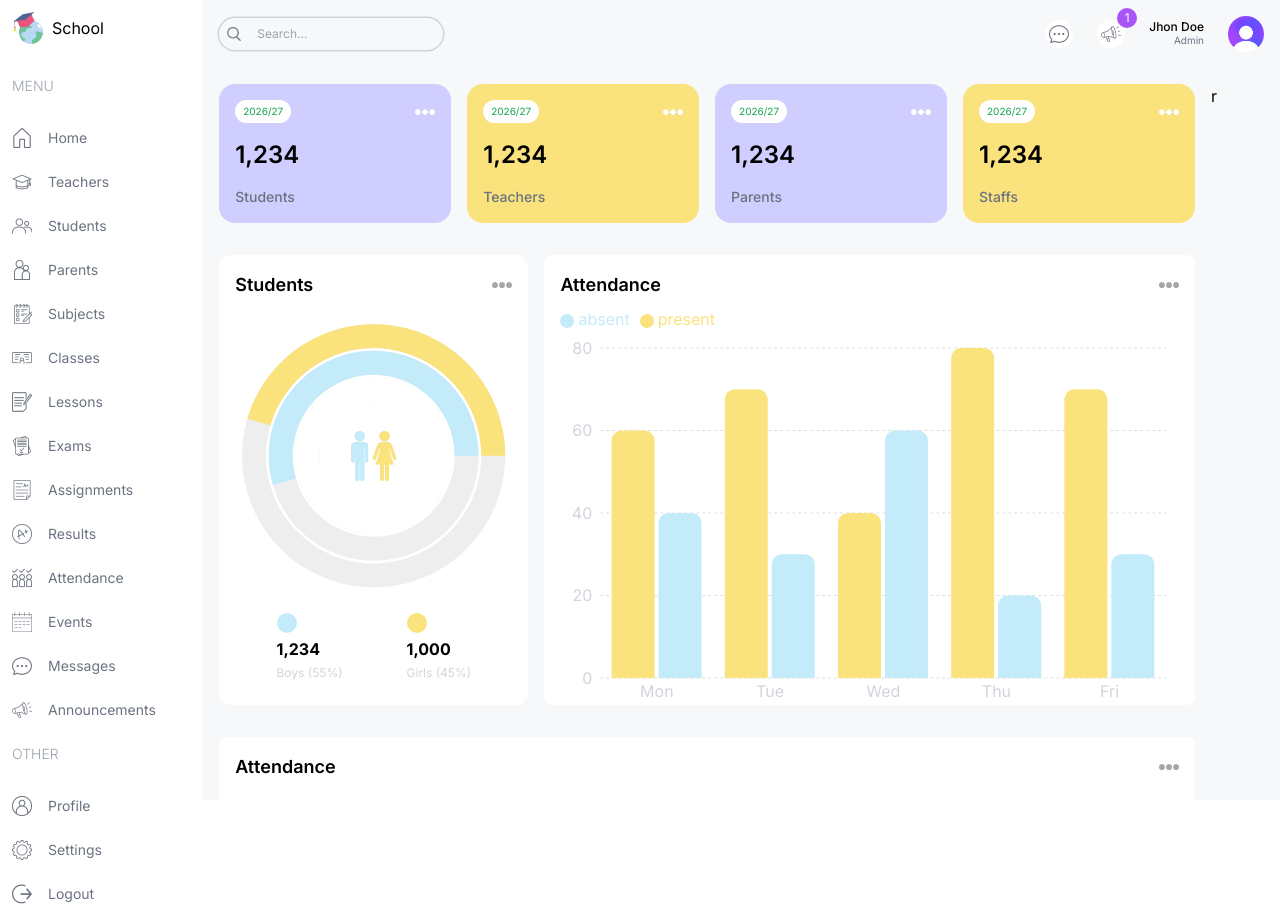
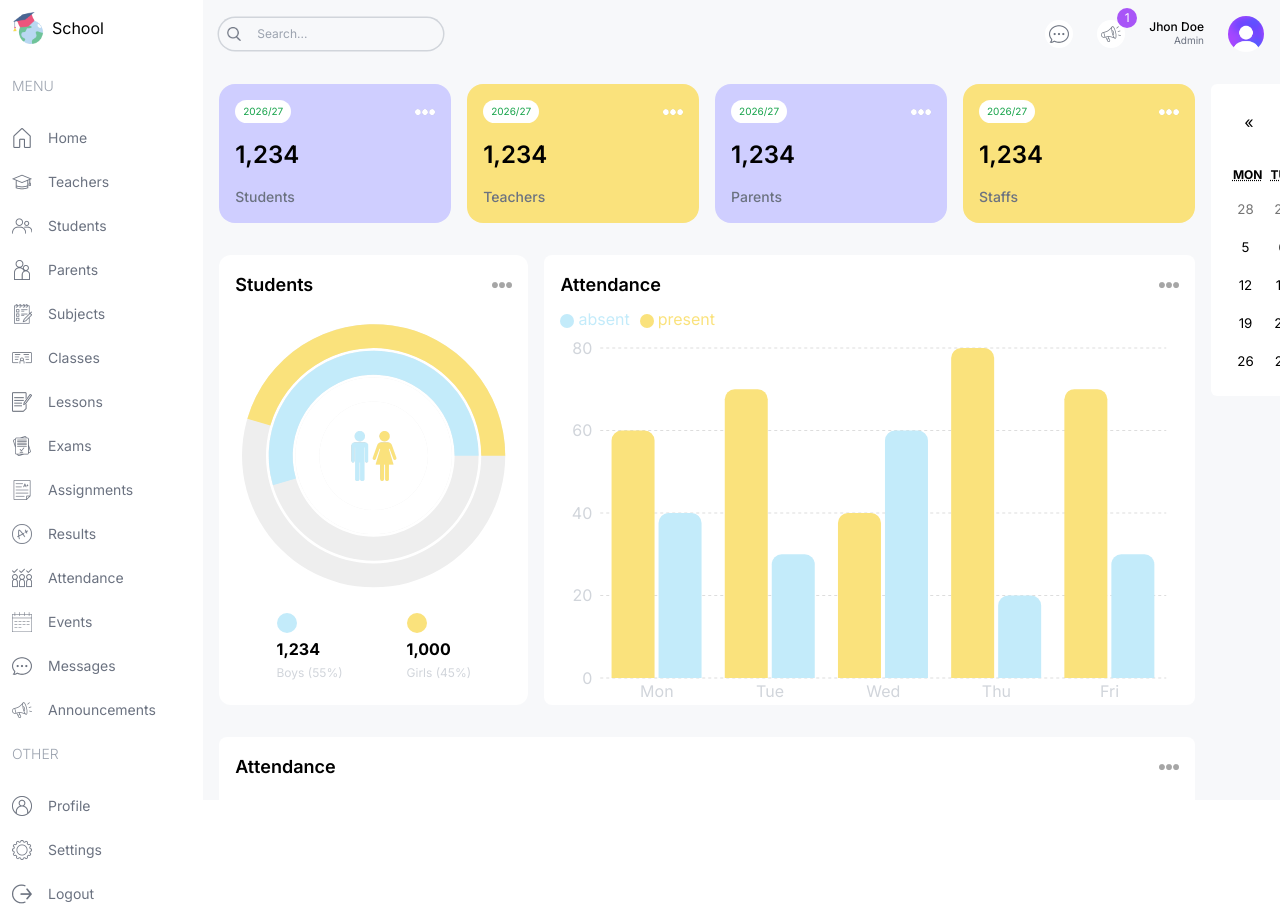
Before and after one commit to souravkumarswain/schoolDashboard, a Next.js app: page /admin in a window 1280 px wide. Built offline with nearby package versions, Linux system fonts and the light colour scheme.

Commit message:
Event calender added

```diff
--- a/package.json
+++ b/package.json
@@ -11,6 +11,7 @@
   "dependencies": {
     "next": "14.2.5",
     "react": "^18",
+    "react-calendar": "^6.0.1",
     "react-dom": "^18",
     "recharts": "^3.10.1"
   },
--- a/src/app/(dashboard)/admin/page.tsx
+++ b/src/app/(dashboard)/admin/page.tsx
@@ -1,5 +1,6 @@
 import AttendanceChart from "@/components/AttendanceChart";
 import CountChart from "@/components/CountChart";
+import EventCalendar from "@/components/EventCalender";
 import FinanceChart from "@/components/FinanceChart";
 import UserCard from "@/components/UserCard";
 
@@ -33,7 +34,9 @@
                 </div>
         </div>
         {/* RIGHT */}
-        <div className="w-full lg:w-1/3">r</div>
+        <div className="w-full lg:w-1/3 flex flex-col gap-8">
+            <EventCalendar/>
+        </div>
       </div>
     </>
   );
--- a/src/app/globals.css
+++ b/src/app/globals.css
@@ -1,3 +1,17 @@
 @tailwind base;
 @tailwind components;
 @tailwind utilities;
+
+.react-calendar{
+    width: 100% !important;
+    border: none !important;
+    font-family: "Inter", sans-serif !important;
+}
+
+.react-calendar__tile--active{
+    background-color: #C3EBFA !important;
+    color: black;
+}
+.react-calendar__navigation__label__labelText {
+    font-weight: 600 !important;
+}
--- /dev/null
+++ b/src/components/EventCalender.tsx
@@ -0,0 +1,20 @@
+'use client'
+
+import { useState } from 'react';
+import Calendar from 'react-calendar';
+import 'react-calendar/dist/Calendar.css';
+
+type ValuePiece = Date | null;
+
+type Value = ValuePiece | [ValuePiece, ValuePiece];
+
+const EventCalendar = () => {
+    const [value, onChange] = useState<Value>(new Date());
+   return(
+    <div className='bg-white p-4 rounded-md'>
+        <Calendar onChange={onChange} value={value} />
+    </div>
+   )
+}
+
+export default EventCalendar;
```
Also changed, not shown: 1 other file (tests, documents, lock files or other folders).
